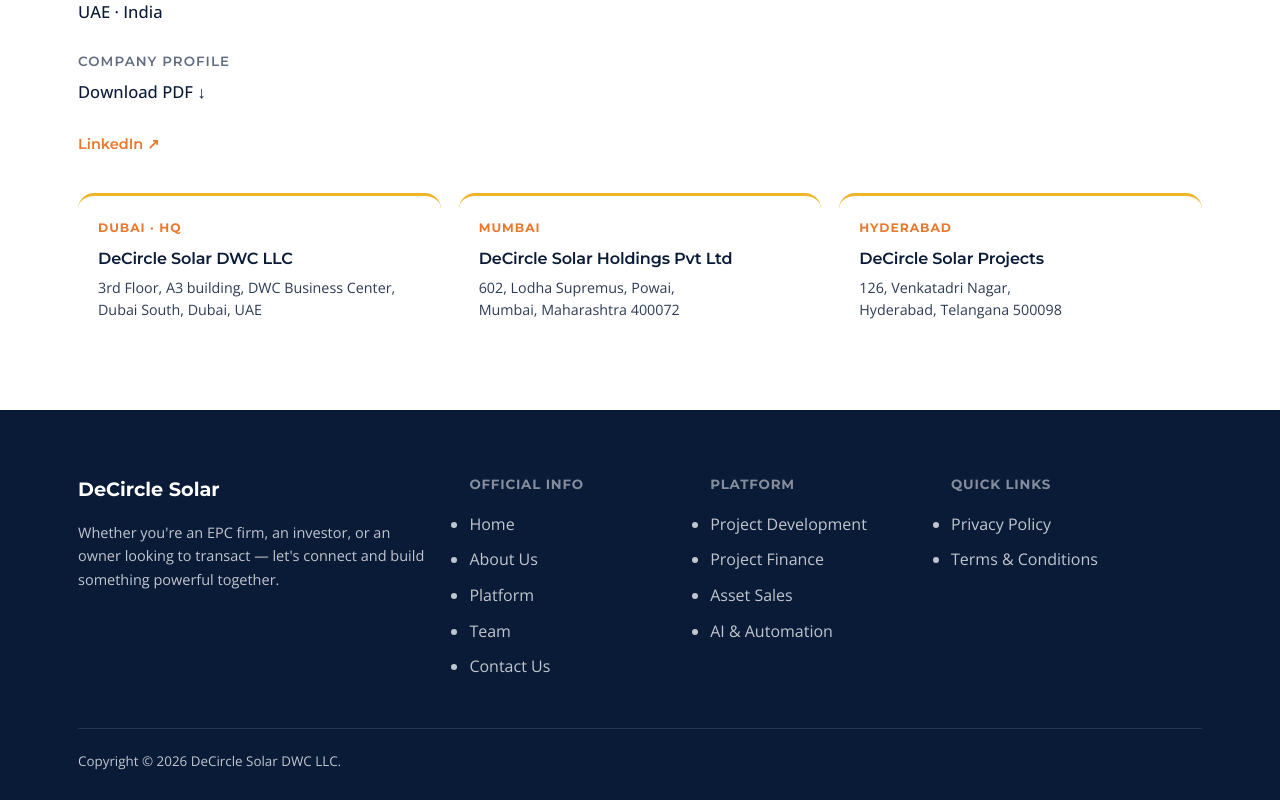
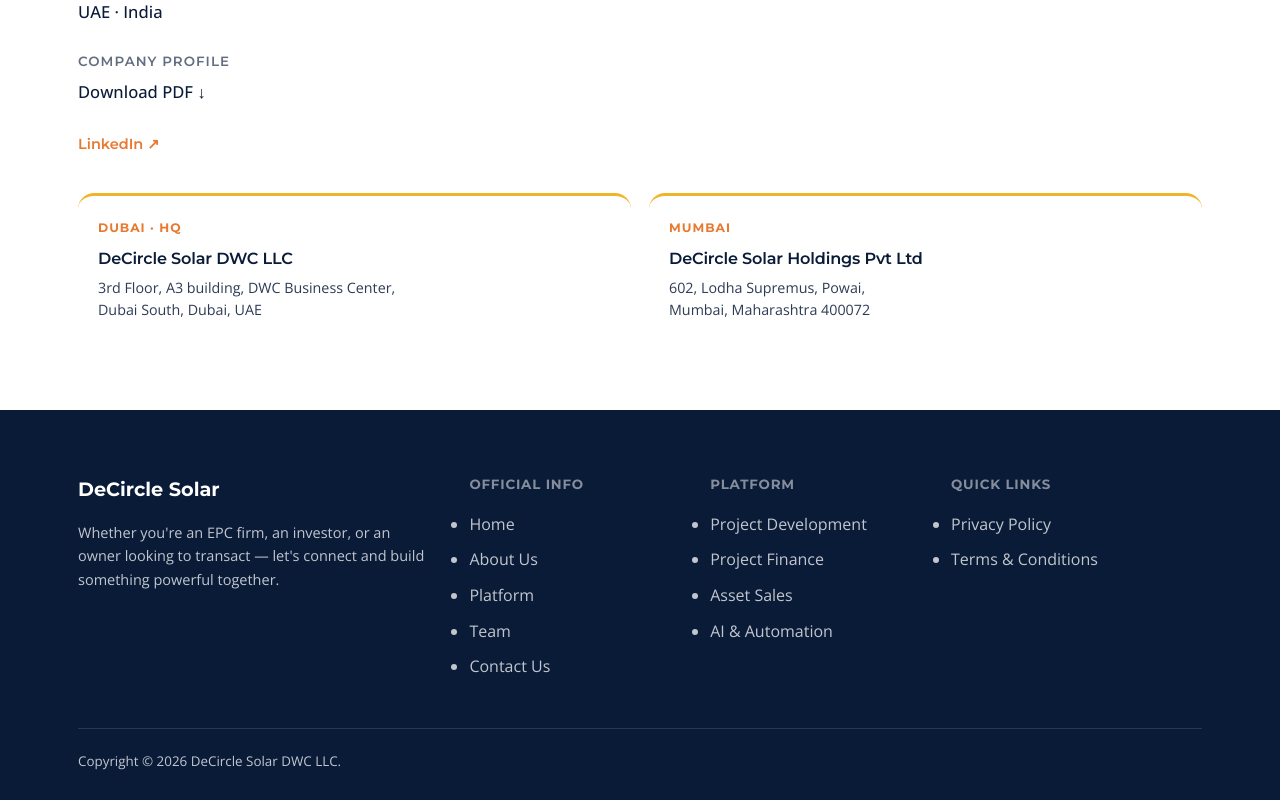
Before and after one commit to dai-dcs/decirclesolar.com, a React (Vite) app: page / in a window 1280 px wide. Shown: the part 6610-7410 px from the top of the page. Built offline with nearby package versions, Linux system fonts and the light colour scheme; no server answers.

Commit message:
remove contact details

```diff
--- a/src/components/Contact.jsx
+++ b/src/components/Contact.jsx
@@ -311,16 +311,7 @@
               Mumbai, Maharashtra 400072
             </p>
           </div>
-          <div className="office-card">
-            <h5>Hyderabad</h5>
-            <h4>DeCircle Solar Projects</h4>
-            <p>
-              126, Venkatadri Nagar,
-              <br />
-              Hyderabad, Telangana 500098
-            </p>
           </div>
-        </div>
       </div>
     </section>
   );
--- a/src/index.css
+++ b/src/index.css
@@ -259,7 +259,7 @@
 
 .c-block p, .c-block a { font-size: 16.6px; color: var(--navy); font-weight: 500; }
 
-.office-grid { display: grid; grid-template-columns: repeat(3, 1fr); gap: 18px; margin: 36px 0px 8px; }
+.office-grid { display: grid; grid-template-columns: repeat(2, 1fr); gap: 18px; margin: 36px 0px 8px; }
 
 .office-card { background: rgb(255, 255, 255); border-right-color: ; border-right-style: ; border-right-width: ; border-bottom-color: ; border-bottom-style: ; border-bottom-width: ; border-left-color: ; border-left-style: ; border-left-width: ; border-image-source: ; border-image-slice: ; border-image-width: ; border-image-outset: ; border-image-repeat: ; border-radius: 16px; padding: 22px 20px; border-top: 3px solid var(--gold); }
 
```
